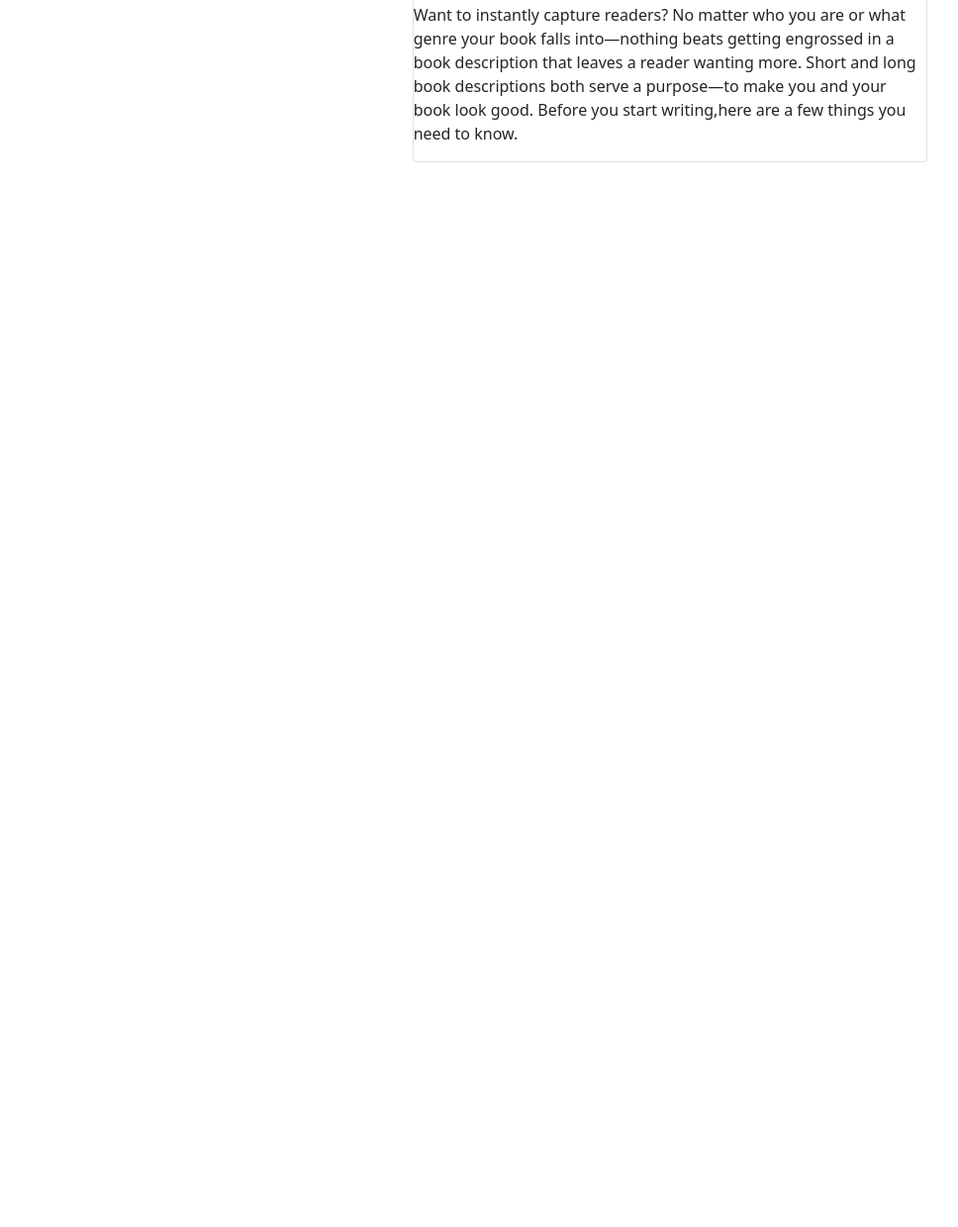
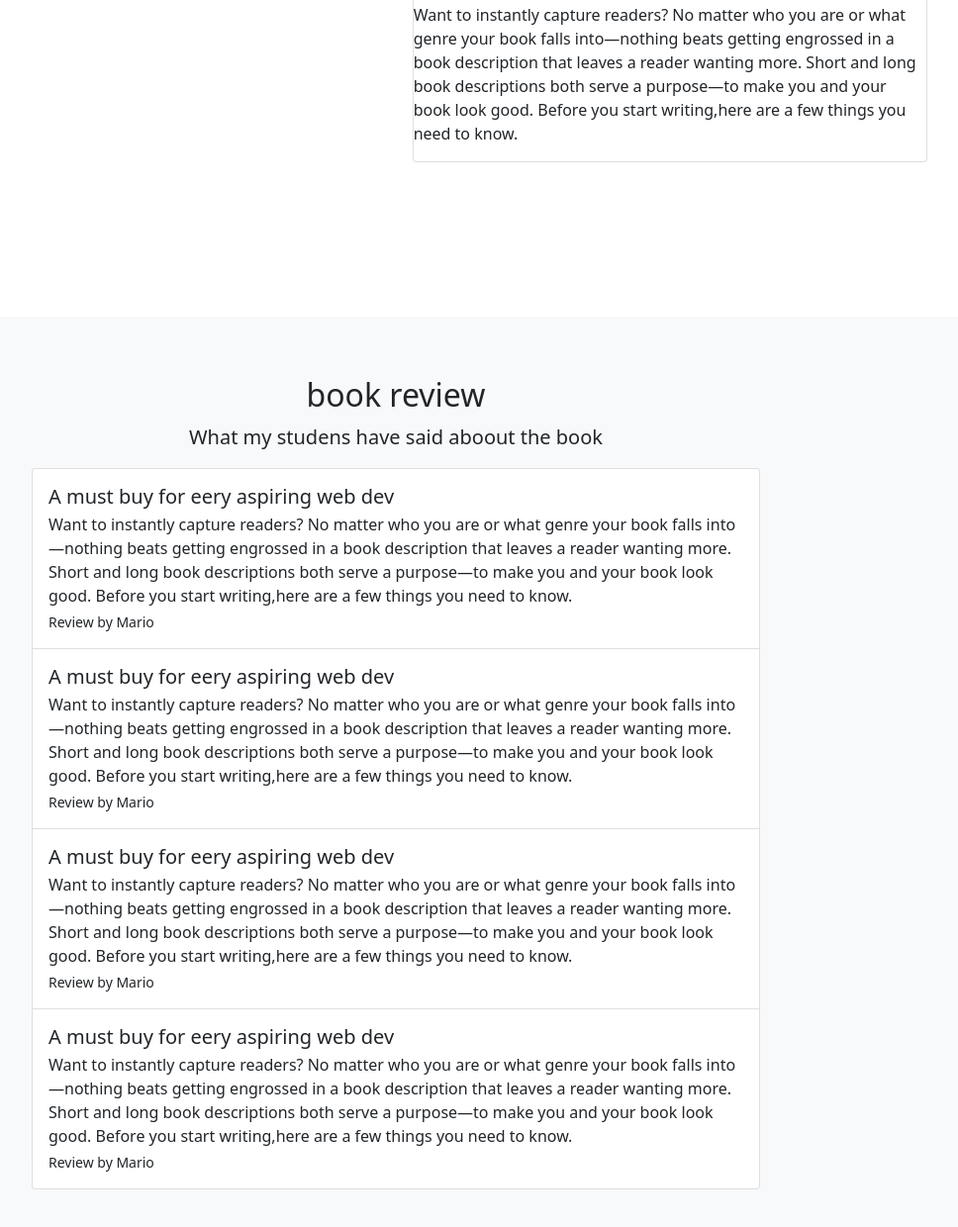
Before and after one commit to WAPiumiNavoda/Boostrap5-Website, a plain HTML site: page Boostrap 5 Tutorial/Grid Layout.html in a window 1280 px wide. Shown: the part 3143-4383 px from the top of the page at 99% size, without its empty margins (240-1208 px from the left). Before the commit the page ends 3463 px from the top, so only its background shows below. Drawn offline with nearby package versions, Linux system fonts and the light colour scheme.

Commit message:
review list

```diff
--- a/Boostrap 5 Tutorial/Grid Layout.html
+++ b/Boostrap 5 Tutorial/Grid Layout.html
@@ -268,5 +268,53 @@
 
     <!--review list-->
 
+    <section id="review" class="bg-light">
+        <div class="container-lg">
+            <div class="text-center">
+                <h2>book review</h2>
+                <p class="lead">What my studens have said aboout the book</p>
+            </div>
+
+            <div class="row justify-content-center">
+                <div class="col-lg-8">
+                    <div class="list-group">
+                        <div class="list-group-item py-3">
+                            <h5 class="mb-1">A must buy for eery aspiring web dev</h5>
+                            <p class="mb-1">Want to instantly capture readers? No matter who you are or what genre your book falls
+                                into—nothing beats getting engrossed in a book description that leaves a reader wanting more.
+                                Short and long book descriptions both serve a purpose—to make you and your book look good.
+                                Before you start writing,here are a few things you need to know.</p>
+                            <small>Review by Mario</small>
+                        </div>
+                        <div class="list-group-item py-3">
+                            <h5 class="mb-1">A must buy for eery aspiring web dev</h5>
+                            <p class="mb-1">Want to instantly capture readers? No matter who you are or what genre your book falls
+                                into—nothing beats getting engrossed in a book description that leaves a reader wanting more.
+                                Short and long book descriptions both serve a purpose—to make you and your book look good.
+                                Before you start writing,here are a few things you need to know.</p>
+                            <small>Review by Mario</small>
+                        </div>
+                        <div class="list-group-item py-3">
+                            <h5 class="mb-1">A must buy for eery aspiring web dev</h5>
+                            <p class="mb-1">Want to instantly capture readers? No matter who you are or what genre your book falls
+                                into—nothing beats getting engrossed in a book description that leaves a reader wanting more.
+                                Short and long book descriptions both serve a purpose—to make you and your book look good.
+                                Before you start writing,here are a few things you need to know.</p>
+                            <small>Review by Mario</small>
+                        </div>
+                        <div class="list-group-item py-3">
+                            <h5 class="mb-1">A must buy for eery aspiring web dev</h5>
+                            <p class="mb-1">Want to instantly capture readers? No matter who you are or what genre your book falls
+                                into—nothing beats getting engrossed in a book description that leaves a reader wanting more.
+                                Short and long book descriptions both serve a purpose—to make you and your book look good.
+                                Before you start writing,here are a few things you need to know.</p>
+                            <small>Review by Mario</small>
+                        </div>
+                    </div>
+                </div>
+            </div>
+        </div>
+    </section>
+
 </body>
 </html>
```
